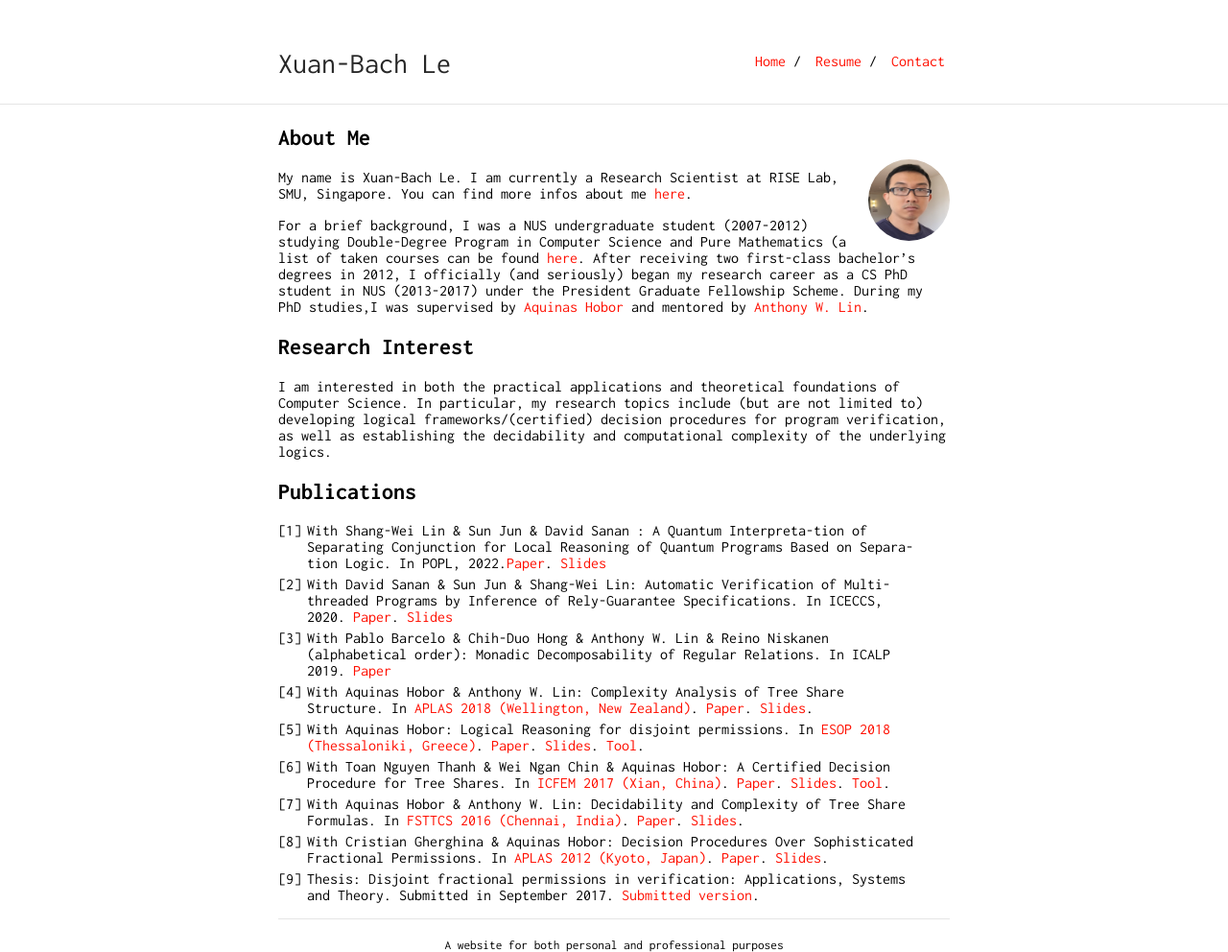
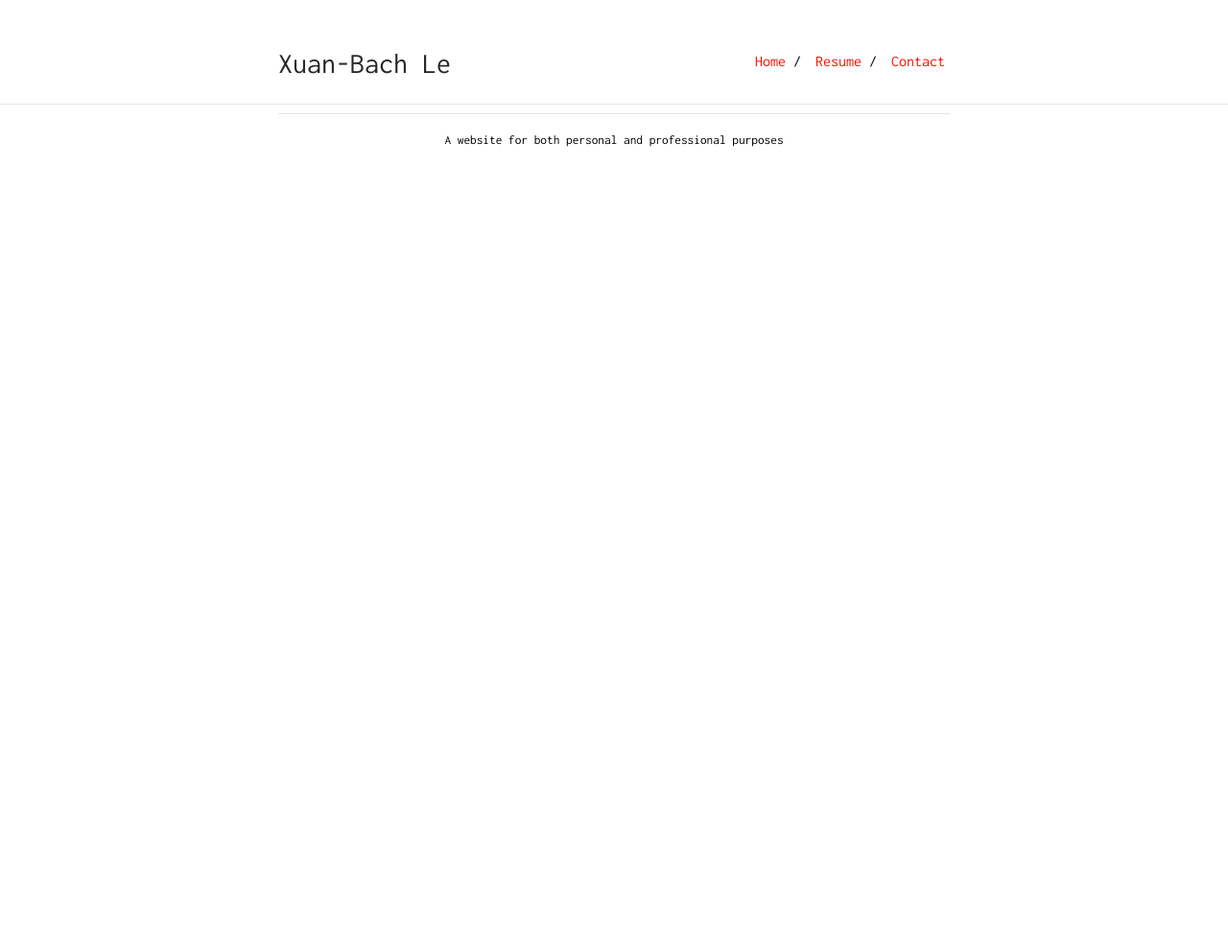
Before and after one commit to lexuanbach/lexuanbach.github.io, a Jekyll site: the page built from index.md, in a window 1280 px wide. Shown: the whole page at 96% size. Built offline with Jekyll 4.4.1, drawn with Linux system fonts in a browser that asks for light colours; our own code applies the rules of GitHub Pages for plain Markdown files; after the commit the page ends 900 px from its top, so only the background shows below that.

Commit message:
Update index.md

```diff
--- a/index.md
+++ b/index.md
@@ -1,26 +1,3 @@
 ---
 layout: default
 ---
-
-## About Me
-
-<img class="profile-picture" src="me.jpg">
-My name is Xuan-Bach Le. I am currently a Research Scientist at RISE Lab, SMU, Singapore. You can find more infos about me [here](cv.pdf).
-
-For a brief background, I was a NUS undergraduate student (2007-2012) studying Double-Degree Program in Computer Science and Pure Mathematics (a list of taken courses can be found [here](courses.html). After receiving two first-class bachelor's degrees in 2012, I officially (and seriously) began my research career as a CS PhD student in NUS (2013-2017) under the President Graduate Fellowship Scheme. During my PhD studies,I was supervised by [Aquinas Hobor](https://www.comp.nus.edu.sg/~hobor/) and mentored by [Anthony W. Lin](https://anthonywlin.github.io/).
-
-## Research Interest
-
-I am interested in both the practical applications and theoretical foundations of Computer Science. In particular, my research topics include (but are not limited to) developing logical frameworks/(certified) decision procedures for program verification, as well as establishing the decidability and computational complexity of the underlying logics.
-
-## Publications
-8. With Shang-Wei Lin & Sun Jun & David Sanan : A Quantum Interpreta-tion of Separating Conjunction for Local Reasoning of Quantum Programs Based on Separa-tion Logic. In POPL, 2022.[Paper](/publication/POPL2022.pdf). [Slides](/slides/POPL2022_slides.pdf)
-7. With David Sanan & Sun Jun & Shang-Wei Lin: Automatic Verification of Multi-threaded Programs by Inference of Rely-Guarantee Specifications. In ICECCS, 2020. [Paper](/publication/ICECCS2021.pdf). [Slides](/slides/ICECCS2021_slides.pdf)
-6. With Pablo Barcelo & Chih-Duo Hong & Anthony W. Lin & Reino
-Niskanen (alphabetical order): Monadic Decomposability of Regular Relations. In ICALP 2019. [Paper](/publication/ICALP2019.pdf)
-5. With Aquinas Hobor & Anthony W. Lin: Complexity Analysis of Tree Share Structure. In [APLAS 2018 (Wellington, New Zealand)](http://aplas2018.org/). [Paper](/publication/aplas18.pdf). [Slides](/slides/aplas18_slides.pdf).
-4. With Aquinas Hobor: Logical Reasoning for disjoint permissions. In [ESOP 2018 (Thessaloniki, Greece)](https://www.etaps.org/index.php/2018/esop). [Paper](/publication/esop18full.pdf). [Slides](/slides/esop18_slides.pdf). [Tool](https://github.com/lexuanbach/share-infer).
-3. With Toan Nguyen Thanh & Wei Ngan Chin & Aquinas Hobor: A Certified Decision Procedure for Tree Shares. In [ICFEM 2017 (Xian, China)](http://ictt.xidian.edu.cn/icfem2017/index.html). [Paper](/publication/icfem17full.pdf). [Slides](/slides/icfem17_slides.pdf). [Tool](https://github.com/lexuanbach/certified-permission-procedure).
-2. With Aquinas Hobor & Anthony W. Lin: Decidability and Complexity of Tree Share Formulas. In [FSTTCS 2016 (Chennai, India)](https://www.fsttcs.org.in/archives/2016/). [Paper](/publication/fsttcs16.pdf). [Slides](/slides/fsttcs16_slides.pdf).
-1. With Cristian Gherghina & Aquinas Hobor: Decision Procedures Over Sophisticated Fractional Permissions. In [APLAS 2012 (Kyoto, Japan)](http://aplas12.kuis.kyoto-u.ac.jp/). [Paper](/publication/aplas12.pdf). [Slides](/slides/aplas12_slides.pdf).
-0. Thesis: Disjoint fractional permissions in verification: Applications, Systems and Theory. Submitted in September 2017. [Submitted version](/publication/thesis.pdf).
```
